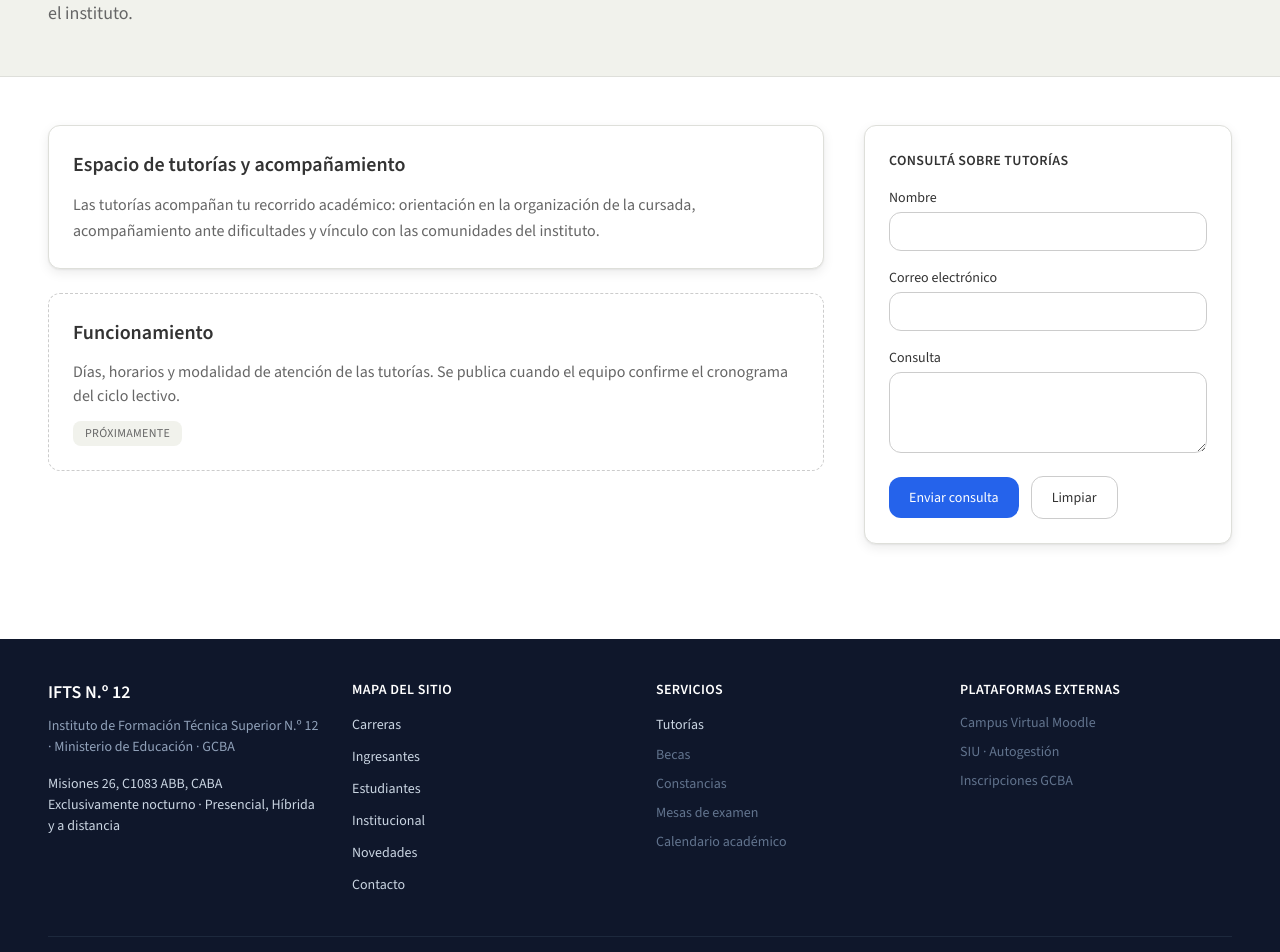
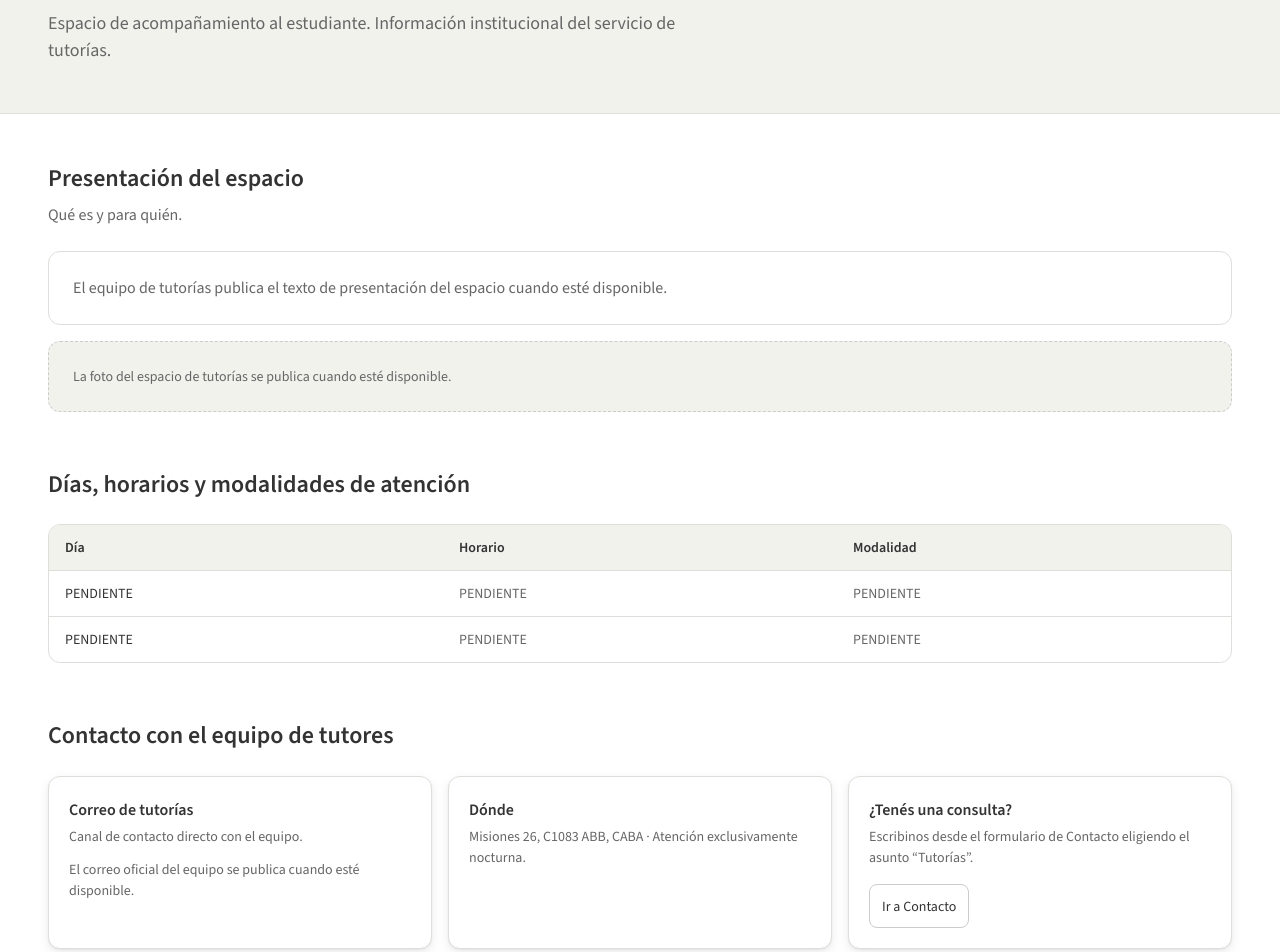
Before and after one commit to 3m1l10j4v13r4qu1n0/web_ifts12_frontend, a React (Vite) app: page /tutorias in a window 1280 px wide. Shown: the part 300-1252 px from the top of the page. Built offline with nearby package versions, Linux system fonts and the light colour scheme; no server answers.

Commit message:
feat(ui): se alinea la página de tutorías al diseño del avance (T12)

```diff
--- a/src/pages/TutoriasPage.tsx
+++ b/src/pages/TutoriasPage.tsx
@@ -1,51 +1,165 @@
 import EncabezadoPagina from '../components/layout/EncabezadoPagina';
+import Button from '../components/ui/Button';
 import FormularioConsulta from '../components/ui/FormularioConsulta';
+
+/**
+ * Turnos de atención del export `05 · Tutorías` (tabla Día / Horario / Modalidad). El diseño
+ * trae dos filas de estructura con todo PENDIENTE: no hay cronograma oficial publicado y no se
+ * inventan días ni horarios.
+ */
+const TURNOS_TUTORIAS: { id: string; dia: string; horario: string; modalidad: string }[] = [
+  { id: 'turno-1', dia: 'PENDIENTE', horario: 'PENDIENTE', modalidad: 'PENDIENTE' },
+  { id: 'turno-2', dia: 'PENDIENTE', horario: 'PENDIENTE', modalidad: 'PENDIENTE' },
+];
 
 function TutoriasPage() {
   return (
     <main className="min-h-screen">
       <EncabezadoPagina
-        eyebrow="Acompañamiento"
+        breadcrumb={[{ etiqueta: 'Inicio', href: '/' }, { etiqueta: 'Tutorías' }]}
+        eyebrow="Tutorías"
         seccion="ambar"
         titulo="Tutorías"
-        descripcion="Espacio de acompañamiento y orientación para estudiantes que impulsa tu trayectoria en el instituto."
+        descripcion="Espacio de acompañamiento al estudiante. Información institucional del servicio de tutorías."
       />
 
-      <div className="mx-auto grid max-w-contenido grid-cols-1 gap-10 px-4 py-12 lg:grid-cols-3">
-        <div className="space-y-6 lg:col-span-2">
-          <section
-            aria-labelledby="titulo-espacio"
-            className="rounded-xl border border-borde-suave bg-white p-6 shadow-suave"
-          >
-            <h2 id="titulo-espacio" className="text-xl font-semibold text-texto">
-              Espacio de tutorías y acompañamiento
+      <div className="mx-auto max-w-contenido space-y-14 px-4 py-12">
+        {/*
+          Anotación del diseño (comentario UX/UI, no es copy visible): la bajada original agrega
+          "(sin reserva de turnos ni solicitud online · I12)". I12 y las refs del export no se
+          renderizan (guard anti-anotaciones).
+        */}
+
+        <section aria-labelledby="titulo-presentacion">
+          <h2 id="titulo-presentacion" className="text-2xl font-bold text-texto">
+            Presentación del espacio
           </h2>
-            <p className="mt-3 leading-relaxed text-texto-suave">
-              Las tutorías acompañan tu recorrido académico: orientación en la organización de la
-              cursada, acompañamiento ante dificultades y vínculo con las comunidades del instituto.
+          <p className="mt-2 text-texto-suave">Qué es y para quién.</p>
+
+          {/*
+            Anotación del diseño (comentario UX/UI, no es copy visible):
+            "Texto de presentación del espacio de acompañamiento · PENDIENTE INSTITUCIONAL" y
+            "PENDIENTE INSTITUCIONAL · texto oficial del equipo de tutorías". El texto oficial
+            todavía no existe: se muestra como mensaje de proceso (no se inventa contenido).
+          */}
+          <p className="mt-6 rounded-xl border border-borde-suave bg-white p-6 text-texto-suave">
+            El equipo de tutorías publica el texto de presentación del espacio cuando esté
+            disponible.
           </p>
+
+          {/*
+            Anotación del diseño (comentario UX/UI, no es copy visible):
+            "Foto del espacio de tutorías · PENDIENTE (M1)". La imagen todavía no existe.
+          */}
+          <div className="mt-4 rounded-xl border border-dashed border-borde bg-fondo p-6 text-sm text-texto-suave">
+            La foto del espacio de tutorías se publica cuando esté disponible.
+          </div>
         </section>
 
-          <section
-            aria-labelledby="titulo-funcionamiento"
-            className="space-y-3 rounded-xl border border-dashed border-borde bg-white p-6"
-          >
-            <h2 id="titulo-funcionamiento" className="text-xl font-semibold text-texto">
-              Funcionamiento
+        <section aria-labelledby="titulo-atencion">
+          <h2 id="titulo-atencion" className="text-2xl font-bold text-texto">
+            Días, horarios y modalidades de atención
           </h2>
-            <p className="text-texto-suave">
-              Días, horarios y modalidad de atención de las tutorías. Se publica cuando el equipo
-              confirme el cronograma del ciclo lectivo.
+
+          <div className="mt-6 overflow-x-auto rounded-xl border border-borde-suave bg-white">
+            <table className="w-full border-collapse text-left text-sm">
+              <caption className="sr-only">Turnos de atención de tutorías</caption>
+              <thead className="bg-fondo">
+                <tr>
+                  <th scope="col" className="px-4 py-3 font-semibold text-texto">
+                    Día
+                  </th>
+                  <th scope="col" className="px-4 py-3 font-semibold text-texto">
+                    Horario
+                  </th>
+                  <th scope="col" className="px-4 py-3 font-semibold text-texto">
+                    Modalidad
+                  </th>
+                </tr>
+              </thead>
+              <tbody>
+                {TURNOS_TUTORIAS.map((fila) => (
+                  <tr key={fila.id} className="border-t border-borde-suave">
+                    <th scope="row" className="px-4 py-3 align-top font-medium text-texto">
+                      {fila.dia}
+                    </th>
+                    <td className="px-4 py-3 align-top text-texto-suave">{fila.horario}</td>
+                    <td className="px-4 py-3 align-top text-texto-suave">{fila.modalidad}</td>
+                  </tr>
+                ))}
+              </tbody>
+            </table>
+          </div>
+        </section>
+
+        <section aria-labelledby="titulo-contacto-equipo">
+          <h2 id="titulo-contacto-equipo" className="text-2xl font-bold text-texto">
+            Contacto con el equipo de tutores
+          </h2>
+
+          <ul className="mt-6 grid grid-cols-1 gap-4 sm:grid-cols-2 lg:grid-cols-3">
+            <li className="rounded-xl border border-borde-suave bg-white p-5 shadow-suave">
+              <h3 className="text-base font-semibold text-texto">Correo de tutorías</h3>
+              <p className="mt-1 text-sm text-texto-suave">
+                Canal de contacto directo con el equipo.
               </p>
-            <span className="inline-block rounded-md bg-fondo px-3 py-1 text-xs font-medium uppercase tracking-wide text-texto-suave">
-              Próximamente
-            </span>
+              {/*
+                Anotación del diseño (comentario UX/UI, no es copy visible):
+                "PENDIENTE INSTITUCIONAL · correo oficial (no usar direcciones no confirmadas)".
+                No se muestra ninguna dirección hasta que el instituto confirme la oficial.
+              */}
+              <p className="mt-3 text-sm text-texto-suave">
+                El correo oficial del equipo se publica cuando esté disponible.
+              </p>
+            </li>
+
+            <li className="rounded-xl border border-borde-suave bg-white p-5 shadow-suave">
+              <h3 className="text-base font-semibold text-texto">Dónde</h3>
+              <p className="mt-1 text-sm text-texto-suave">
+                Misiones 26, C1083 ABB, CABA · Atención exclusivamente nocturna.
+              </p>
+            </li>
+
+            <li className="rounded-xl border border-borde-suave bg-white p-5 shadow-suave">
+              <h3 className="text-base font-semibold text-texto">¿Tenés una consulta?</h3>
+              <p className="mt-1 text-sm text-texto-suave">
+                Escribinos desde el formulario de Contacto eligiendo el asunto
+                &ldquo;Tutorías&rdquo;.
+              </p>
+              <div className="mt-4">
+                <Button variante="secundario" tamano="sm" href="/contacto">
+                  Ir a Contacto
+                </Button>
+              </div>
+            </li>
+          </ul>
+
+          {/*
+            Datos institucionales del export. Anotaciones del diseño (comentario UX/UI, no es
+            copy visible): "PENDIENTE INSTITUCIONAL · franja horaria exacta" y
+            "PENDIENTE INSTITUCIONAL · dirección oficial (I10, no inventar)": la dirección y la
+            bajada de "Correo institucional" se publican cuando el instituto las confirme.
+          */}
+          <div className="mt-4 rounded-xl border border-borde-suave bg-white p-5 shadow-suave">
+            <h3 className="text-base font-semibold text-texto">IFTS N.º 12</h3>
+            <p className="mt-1 text-sm text-texto-suave">Misiones 26, C1083 ABB, CABA</p>
+            <p className="mt-1 text-sm text-texto-suave">
+              Horario de atención: exclusivamente nocturno.
+            </p>
+            <p className="mt-3 text-sm text-texto-suave">
+              Correo institucional: se publica cuando esté disponible.
+            </p>
+          </div>
         </section>
-        </div>
 
-        <aside aria-label="Consultas sobre tutorías" className="space-y-6">
-          <FormularioConsulta titulo="Consultá sobre tutorías" />
-        </aside>
+        {/*
+          "Consulta directa" del export: el título lo aporta el propio formulario (mismo patrón
+          que Contacto). Anotación del diseño (comentario UX/UI, no es copy visible):
+          "Campos obligatorios marcados con *. Se valida formato de correo. El mensaje de éxito
+          confirma solo lo que responda la API (I1)." La validación de formato ya la hace el
+          componente; el envío real depende del backend (I1).
+        */}
+        <FormularioConsulta titulo="Consulta directa" />
       </div>
     </main>
   );
```
Also changed, not shown: 1 other file (tests, documents, lock files or other folders). Lines whose indentation alone changed are shown as unchanged.
